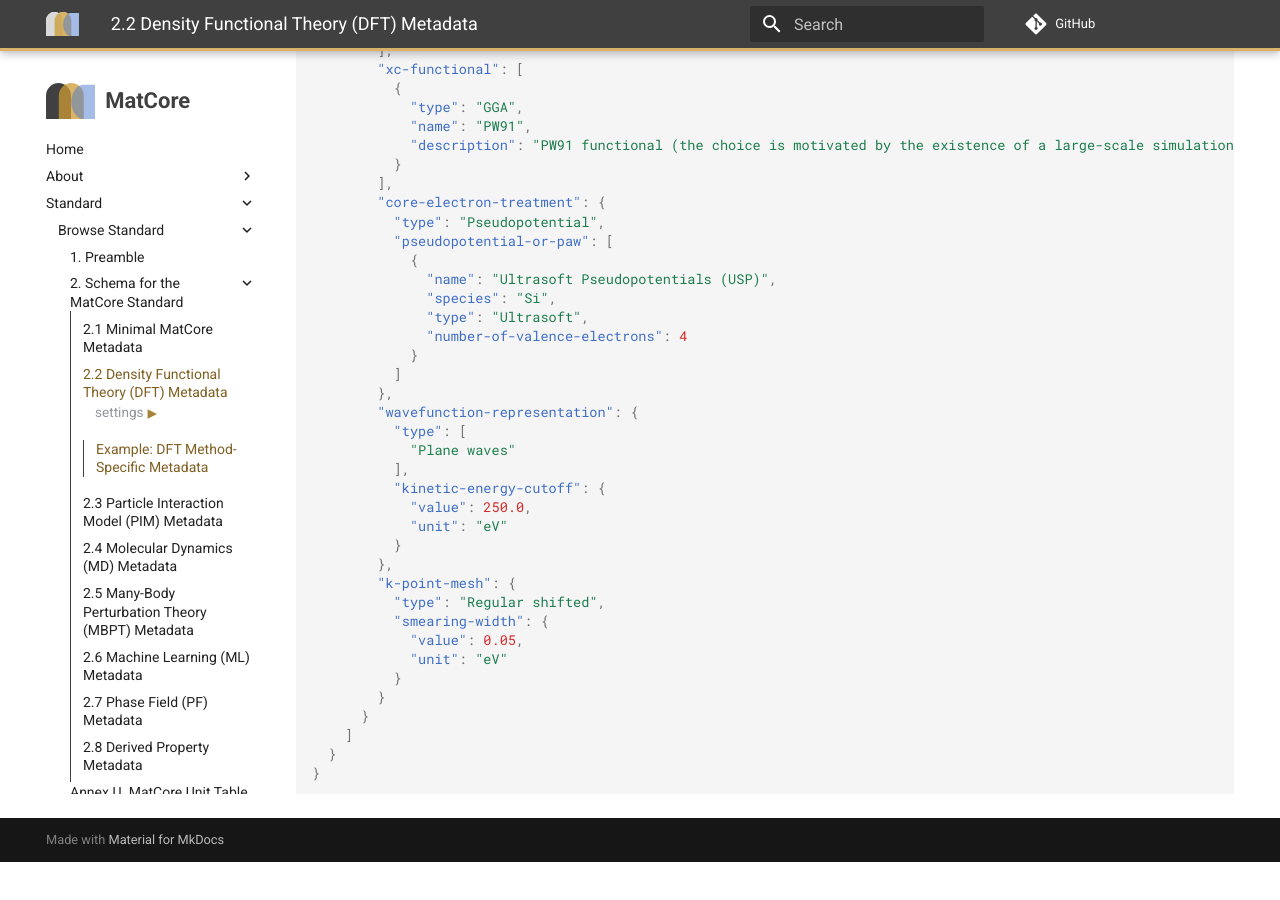
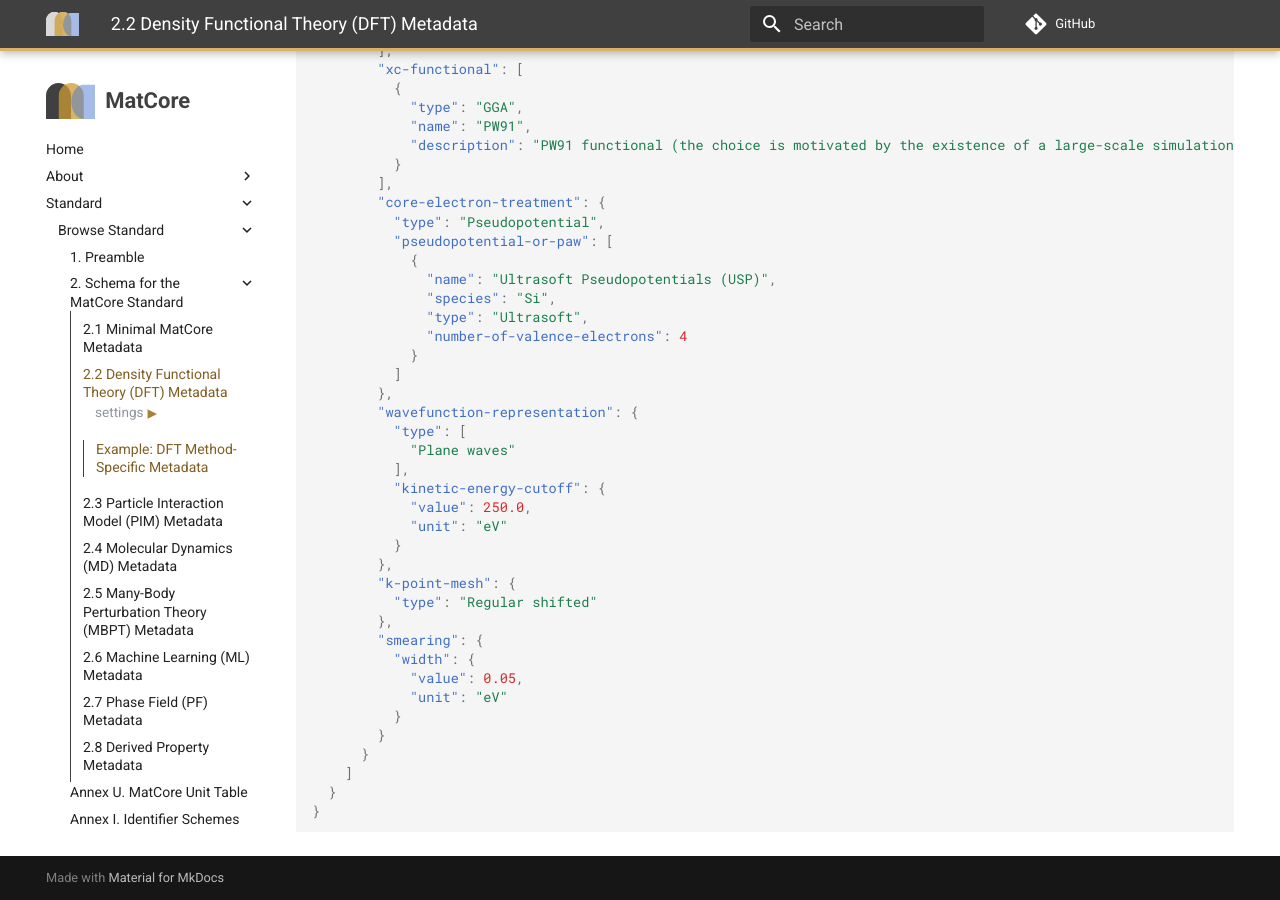
Before and after one commit to matcore-standard/matcore, an MkDocs documentation site: the page built from docs/standard/03-dft.md, in a window 1280 px wide and 900 px high, scrolled down 574 px. Built offline with MkDocs 1.6.1 and Material for MkDocs 9.7.7, drawn with Linux system fonts in a browser that asks for light colours; comment, search, counter and statistics services are not loaded; the version menu is left out; before the commit the page ends 1436 px from its top, so only the background shows below that.

Commit message:
Move smearing out of the k-point mesh (0053)
Smearing assigns occupations and applies where there is no mesh.

- schema/dft.yaml: smearing (type, width, parameter) after
  k-point-mesh, replacing smearing-type, smearing-width and
  smearing-parameter.
- examples/dft.json: the width moves to smearing.
- tests: the new container; the k-point-mesh and 0046 order tests
  updated.
- CLAUDE.md: the generic-parameter list names smearing › parameter.
- docs/standard/03-dft.md: regenerated.

Co-Authored-By: Claude Opus 5.5 <noreply@anthropic.com>

```diff
--- a/docs/standard/03-dft.md
+++ b/docs/standard/03-dft.md
@@ -695,8 +695,19 @@ Ordered list of three real numbers, the shifts along the three reciprocal lattic
 
 </details>
 
-<details class="note mc-property" id="dft.settings.k-point-mesh.smearing-type" markdown="1">
-<summary><span class="mc-name">smearing-type</span><span class="mc-icon mc-i-once" title="appears at most once" aria-label="appears at most once"><svg width="18" height="18" xmlns="http://www.w3.org/2000/svg" viewBox="0 0 24 24"><path d="M18 12c0-1-.26-1.96-.7-2.8l1.46-1.46A7.93 7.93 0 0 1 20 12c0 1.39-.36 2.68-1 3.82l-1.5-1.5c.32-.72.5-1.49.5-2.32M2.39 1.73 1.11 3 5.5 7.37C4.55 8.68 4 10.27 4 12c0 1.57.46 3.03 1.24 4.26L6.7 14.8A5.9 5.9 0 0 1 6 12c0-1.17.34-2.26.92-3.19l8.27 8.27c-.93.58-2.02.92-3.19.92v-3l-4 4 4 4v-3c1.73 0 3.32-.55 4.63-1.5l4.21 4.23 1.27-1.27zM12 6v2.8l.1.1L16 5l-4-4v3c-1.38 0-2.68.36-3.82 1l1.5 1.5c.72-.32 1.5-.5 2.32-.5"/></svg></span></summary>
+</details>
+
+<details class="note mc-property" id="dft.settings.smearing" markdown="1">
+<summary><span class="mc-name">smearing</span><span class="mc-icon mc-i-once" title="appears at most once" aria-label="appears at most once"><svg width="18" height="18" xmlns="http://www.w3.org/2000/svg" viewBox="0 0 24 24"><path d="M18 12c0-1-.26-1.96-.7-2.8l1.46-1.46A7.93 7.93 0 0 1 20 12c0 1.39-.36 2.68-1 3.82l-1.5-1.5c.32-.72.5-1.49.5-2.32M2.39 1.73 1.11 3 5.5 7.37C4.55 8.68 4 10.27 4 12c0 1.57.46 3.03 1.24 4.26L6.7 14.8A5.9 5.9 0 0 1 6 12c0-1.17.34-2.26.92-3.19l8.27 8.27c-.93.58-2.02.92-3.19.92v-3l-4 4 4 4v-3c1.73 0 3.32-.55 4.63-1.5l4.21 4.23 1.27-1.27zM12 6v2.8l.1.1L16 5l-4-4v3c-1.38 0-2.68.36-3.82 1l1.5 1.5c.72-.32 1.5-.5 2.32-.5"/></svg></span></summary>
+
+The method of assigning fractional occupations to electronic states near the Fermi level, and its parameters.
+
+| Required | Repeatable |
+|---|---|
+| no | no |
+
+<details class="note mc-property" id="dft.settings.smearing.type" markdown="1">
+<summary><span class="mc-name">type</span><span class="mc-icon mc-i-once" title="appears at most once" aria-label="appears at most once"><svg width="18" height="18" xmlns="http://www.w3.org/2000/svg" viewBox="0 0 24 24"><path d="M18 12c0-1-.26-1.96-.7-2.8l1.46-1.46A7.93 7.93 0 0 1 20 12c0 1.39-.36 2.68-1 3.82l-1.5-1.5c.32-.72.5-1.49.5-2.32M2.39 1.73 1.11 3 5.5 7.37C4.55 8.68 4 10.27 4 12c0 1.57.46 3.03 1.24 4.26L6.7 14.8A5.9 5.9 0 0 1 6 12c0-1.17.34-2.26.92-3.19l8.27 8.27c-.93.58-2.02.92-3.19.92v-3l-4 4 4 4v-3c1.73 0 3.32-.55 4.63-1.5l4.21 4.23 1.27-1.27zM12 6v2.8l.1.1L16 5l-4-4v3c-1.38 0-2.68.36-3.82 1l1.5 1.5c.72-.32 1.5-.5 2.32-.5"/></svg></span></summary>
 
 The choice of method for assigning fractional occupancies of electronic states and/or facilitating reciprocal space integrations.
 
@@ -708,8 +719,8 @@ Recommended: `None`, `None - tetrahedron`, `None - Blöchl-corrected tetrahedron
 
 </details>
 
-<details class="note mc-property" id="dft.settings.k-point-mesh.smearing-width" markdown="1">
-<summary><span class="mc-name">smearing-width</span><span class="mc-icon mc-i-once" title="appears at most once" aria-label="appears at most once"><svg width="18" height="18" xmlns="http://www.w3.org/2000/svg" viewBox="0 0 24 24"><path d="M18 12c0-1-.26-1.96-.7-2.8l1.46-1.46A7.93 7.93 0 0 1 20 12c0 1.39-.36 2.68-1 3.82l-1.5-1.5c.32-.72.5-1.49.5-2.32M2.39 1.73 1.11 3 5.5 7.37C4.55 8.68 4 10.27 4 12c0 1.57.46 3.03 1.24 4.26L6.7 14.8A5.9 5.9 0 0 1 6 12c0-1.17.34-2.26.92-3.19l8.27 8.27c-.93.58-2.02.92-3.19.92v-3l-4 4 4 4v-3c1.73 0 3.32-.55 4.63-1.5l4.21 4.23 1.27-1.27zM12 6v2.8l.1.1L16 5l-4-4v3c-1.38 0-2.68.36-3.82 1l1.5 1.5c.72-.32 1.5-.5 2.32-.5"/></svg></span></summary>
+<details class="note mc-property" id="dft.settings.smearing.width" markdown="1">
+<summary><span class="mc-name">width</span><span class="mc-icon mc-i-once" title="appears at most once" aria-label="appears at most once"><svg width="18" height="18" xmlns="http://www.w3.org/2000/svg" viewBox="0 0 24 24"><path d="M18 12c0-1-.26-1.96-.7-2.8l1.46-1.46A7.93 7.93 0 0 1 20 12c0 1.39-.36 2.68-1 3.82l-1.5-1.5c.32-.72.5-1.49.5-2.32M2.39 1.73 1.11 3 5.5 7.37C4.55 8.68 4 10.27 4 12c0 1.57.46 3.03 1.24 4.26L6.7 14.8A5.9 5.9 0 0 1 6 12c0-1.17.34-2.26.92-3.19l8.27 8.27c-.93.58-2.02.92-3.19.92v-3l-4 4 4 4v-3c1.73 0 3.32-.55 4.63-1.5l4.21 4.23 1.27-1.27zM12 6v2.8l.1.1L16 5l-4-4v3c-1.38 0-2.68.36-3.82 1l1.5 1.5c.72-.32 1.5-.5 2.32-.5"/></svg></span></summary>
 
 A parameter that controls the broadening of the electron energy levels near the Fermi level.
 
@@ -719,7 +730,7 @@ A parameter that controls the broadening of the electron energy levels near the
 
 Note: Give the width as an energy; for Fermi-Dirac smearing it is k<sub>B</sub>T, where T is the electronic temperature. It is not a temperature imposed on the simulated system, which is given in `conditions`.
 
-<details class="note mc-property" id="dft.settings.k-point-mesh.smearing-width.value" markdown="1">
+<details class="note mc-property" id="dft.settings.smearing.width.value" markdown="1">
 <summary><span class="mc-name">value<span class="mc-star" title="required" aria-label="required">*</span></span><span class="mc-icon mc-i-once" title="appears at most once" aria-label="appears at most once"><svg width="18" height="18" xmlns="http://www.w3.org/2000/svg" viewBox="0 0 24 24"><path d="M18 12c0-1-.26-1.96-.7-2.8l1.46-1.46A7.93 7.93 0 0 1 20 12c0 1.39-.36 2.68-1 3.82l-1.5-1.5c.32-.72.5-1.49.5-2.32M2.39 1.73 1.11 3 5.5 7.37C4.55 8.68 4 10.27 4 12c0 1.57.46 3.03 1.24 4.26L6.7 14.8A5.9 5.9 0 0 1 6 12c0-1.17.34-2.26.92-3.19l8.27 8.27c-.93.58-2.02.92-3.19.92v-3l-4 4 4 4v-3c1.73 0 3.32-.55 4.63-1.5l4.21 4.23 1.27-1.27zM12 6v2.8l.1.1L16 5l-4-4v3c-1.38 0-2.68.36-3.82 1l1.5 1.5c.72-.32 1.5-.5 2.32-.5"/></svg></span></summary>
 
 The value of the property, in the unit given by `unit`.
@@ -732,7 +743,7 @@ Minimum: 0.
 
 </details>
 
-<details class="note mc-property" id="dft.settings.k-point-mesh.smearing-width.unit" markdown="1">
+<details class="note mc-property" id="dft.settings.smearing.width.unit" markdown="1">
 <summary><span class="mc-name">unit<span class="mc-star" title="required" aria-label="required">*</span></span><span class="mc-icon mc-i-once" title="appears at most once" aria-label="appears at most once"><svg width="18" height="18" xmlns="http://www.w3.org/2000/svg" viewBox="0 0 24 24"><path d="M18 12c0-1-.26-1.96-.7-2.8l1.46-1.46A7.93 7.93 0 0 1 20 12c0 1.39-.36 2.68-1 3.82l-1.5-1.5c.32-.72.5-1.49.5-2.32M2.39 1.73 1.11 3 5.5 7.37C4.55 8.68 4 10.27 4 12c0 1.57.46 3.03 1.24 4.26L6.7 14.8A5.9 5.9 0 0 1 6 12c0-1.17.34-2.26.92-3.19l8.27 8.27c-.93.58-2.02.92-3.19.92v-3l-4 4 4 4v-3c1.73 0 3.32-.55 4.63-1.5l4.21 4.23 1.27-1.27zM12 6v2.8l.1.1L16 5l-4-4v3c-1.38 0-2.68.36-3.82 1l1.5 1.5c.72-.32 1.5-.5 2.32-.5"/></svg></span></summary>
 
 The unit of the value, an Annex U symbol whose Kind is the Kind of `value`.
@@ -745,8 +756,8 @@ The unit of the value, an Annex U symbol whose Kind is the Kind of `value`.
 
 </details>
 
-<details class="note mc-property" id="dft.settings.k-point-mesh.smearing-parameter" markdown="1">
-<summary><span class="mc-name">smearing-parameter</span><span class="mc-icon mc-i-rep" title="repeatable: may appear more than once" aria-label="repeatable: may appear more than once"><svg width="18" height="18" xmlns="http://www.w3.org/2000/svg" viewBox="0 0 24 24"><path d="M12 6v3l4-4-4-4v3a8 8 0 0 0-8 8c0 1.57.46 3.03 1.24 4.26L6.7 14.8A5.9 5.9 0 0 1 6 12a6 6 0 0 1 6-6m6.76 1.74L17.3 9.2c.44.84.7 1.8.7 2.8a6 6 0 0 1-6 6v-3l-4 4 4 4v-3a8 8 0 0 0 8-8c0-1.57-.46-3.03-1.24-4.26"/></svg></span></summary>
+<details class="note mc-property" id="dft.settings.smearing.parameter" markdown="1">
+<summary><span class="mc-name">parameter</span><span class="mc-icon mc-i-rep" title="repeatable: may appear more than once" aria-label="repeatable: may appear more than once"><svg width="18" height="18" xmlns="http://www.w3.org/2000/svg" viewBox="0 0 24 24"><path d="M12 6v3l4-4-4-4v3a8 8 0 0 0-8 8c0 1.57.46 3.03 1.24 4.26L6.7 14.8A5.9 5.9 0 0 1 6 12a6 6 0 0 1 6-6m6.76 1.74L17.3 9.2c.44.84.7 1.8.7 2.8a6 6 0 0 1-6 6v-3l-4 4 4 4v-3a8 8 0 0 0 8-8c0-1.57-.46-3.03-1.24-4.26"/></svg></span></summary>
 
 A fixed variable associated with the specified smearing method (e.g. the order of the Methfessel-Paxton method).
 
@@ -754,7 +765,7 @@ A fixed variable associated with the specified smearing method (e.g. the order o
 |---|---|
 | no | yes |
 
-<details class="note mc-property" id="dft.settings.k-point-mesh.smearing-parameter.name" markdown="1">
+<details class="note mc-property" id="dft.settings.smearing.parameter.name" markdown="1">
 <summary><span class="mc-name">name<span class="mc-star" title="required" aria-label="required">*</span></span><span class="mc-icon mc-i-once" title="appears at most once" aria-label="appears at most once"><svg width="18" height="18" xmlns="http://www.w3.org/2000/svg" viewBox="0 0 24 24"><path d="M18 12c0-1-.26-1.96-.7-2.8l1.46-1.46A7.93 7.93 0 0 1 20 12c0 1.39-.36 2.68-1 3.82l-1.5-1.5c.32-.72.5-1.49.5-2.32M2.39 1.73 1.11 3 5.5 7.37C4.55 8.68 4 10.27 4 12c0 1.57.46 3.03 1.24 4.26L6.7 14.8A5.9 5.9 0 0 1 6 12c0-1.17.34-2.26.92-3.19l8.27 8.27c-.93.58-2.02.92-3.19.92v-3l-4 4 4 4v-3c1.73 0 3.32-.55 4.63-1.5l4.21 4.23 1.27-1.27zM12 6v2.8l.1.1L16 5l-4-4v3c-1.38 0-2.68.36-3.82 1l1.5 1.5c.72-.32 1.5-.5 2.32-.5"/></svg></span></summary>
 
 The designation of the smearing parameter.
@@ -765,7 +776,7 @@ The designation of the smearing parameter.
 
 </details>
 
-<details class="note mc-property" id="dft.settings.k-point-mesh.smearing-parameter.value" markdown="1">
+<details class="note mc-property" id="dft.settings.smearing.parameter.value" markdown="1">
 <summary><span class="mc-name">value<span class="mc-star" title="required" aria-label="required">*</span></span><span class="mc-icon mc-i-once" title="appears at most once" aria-label="appears at most once"><svg width="18" height="18" xmlns="http://www.w3.org/2000/svg" viewBox="0 0 24 24"><path d="M18 12c0-1-.26-1.96-.7-2.8l1.46-1.46A7.93 7.93 0 0 1 20 12c0 1.39-.36 2.68-1 3.82l-1.5-1.5c.32-.72.5-1.49.5-2.32M2.39 1.73 1.11 3 5.5 7.37C4.55 8.68 4 10.27 4 12c0 1.57.46 3.03 1.24 4.26L6.7 14.8A5.9 5.9 0 0 1 6 12c0-1.17.34-2.26.92-3.19l8.27 8.27c-.93.58-2.02.92-3.19.92v-3l-4 4 4 4v-3c1.73 0 3.32-.55 4.63-1.5l4.21 4.23 1.27-1.27zM12 6v2.8l.1.1L16 5l-4-4v3c-1.38 0-2.68.36-3.82 1l1.5 1.5c.72-.32 1.5-.5 2.32-.5"/></svg></span></summary>
 
 The data associated with the smearing parameter.
@@ -776,7 +787,7 @@ The data associated with the smearing parameter.
 
 </details>
 
-<details class="note mc-property" id="dft.settings.k-point-mesh.smearing-parameter.unit" markdown="1">
+<details class="note mc-property" id="dft.settings.smearing.parameter.unit" markdown="1">
 <summary><span class="mc-name">unit<span class="mc-star" title="required" aria-label="required">*</span></span><span class="mc-icon mc-i-once" title="appears at most once" aria-label="appears at most once"><svg width="18" height="18" xmlns="http://www.w3.org/2000/svg" viewBox="0 0 24 24"><path d="M18 12c0-1-.26-1.96-.7-2.8l1.46-1.46A7.93 7.93 0 0 1 20 12c0 1.39-.36 2.68-1 3.82l-1.5-1.5c.32-.72.5-1.49.5-2.32M2.39 1.73 1.11 3 5.5 7.37C4.55 8.68 4 10.27 4 12c0 1.57.46 3.03 1.24 4.26L6.7 14.8A5.9 5.9 0 0 1 6 12c0-1.17.34-2.26.92-3.19l8.27 8.27c-.93.58-2.02.92-3.19.92v-3l-4 4 4 4v-3c1.73 0 3.32-.55 4.63-1.5l4.21 4.23 1.27-1.27zM12 6v2.8l.1.1L16 5l-4-4v3c-1.38 0-2.68.36-3.82 1l1.5 1.5c.72-.32 1.5-.5 2.32-.5"/></svg></span></summary>
 
 The unit in which the associated value is expressed.
@@ -789,7 +800,7 @@ A symbol from the MatCore Unit Table (Annex U), or the reserved symbol `dimensio
 
 </details>
 
-<details class="note mc-property" id="dft.settings.k-point-mesh.smearing-parameter.description" markdown="1">
+<details class="note mc-property" id="dft.settings.smearing.parameter.description" markdown="1">
 <summary><span class="mc-name">description</span><span class="mc-icon mc-i-once" title="appears at most once" aria-label="appears at most once"><svg width="18" height="18" xmlns="http://www.w3.org/2000/svg" viewBox="0 0 24 24"><path d="M18 12c0-1-.26-1.96-.7-2.8l1.46-1.46A7.93 7.93 0 0 1 20 12c0 1.39-.36 2.68-1 3.82l-1.5-1.5c.32-.72.5-1.49.5-2.32M2.39 1.73 1.11 3 5.5 7.37C4.55 8.68 4 10.27 4 12c0 1.57.46 3.03 1.24 4.26L6.7 14.8A5.9 5.9 0 0 1 6 12c0-1.17.34-2.26.92-3.19l8.27 8.27c-.93.58-2.02.92-3.19.92v-3l-4 4 4 4v-3c1.73 0 3.32-.55 4.63-1.5l4.21 4.23 1.27-1.27zM12 6v2.8l.1.1L16 5l-4-4v3c-1.38 0-2.68.36-3.82 1l1.5 1.5c.72-.32 1.5-.5 2.32-.5"/></svg></span></summary>
 
 An explanation of the meaning, source, or purpose of the parameter.
@@ -1057,8 +1068,10 @@ Dataset source: [https://doi.org/10.60732/8e9bc5b0](https://doi.org/10.60732/8e9
           }
         },
         "k-point-mesh": {
-          "type": "Regular shifted",
-          "smearing-width": {
+          "type": "Regular shifted"
+        },
+        "smearing": {
+          "width": {
             "value": 0.05,
             "unit": "eV"
           }
```
Also changed, not shown: CLAUDE.md (+1 -1 lines), 5 other files.
